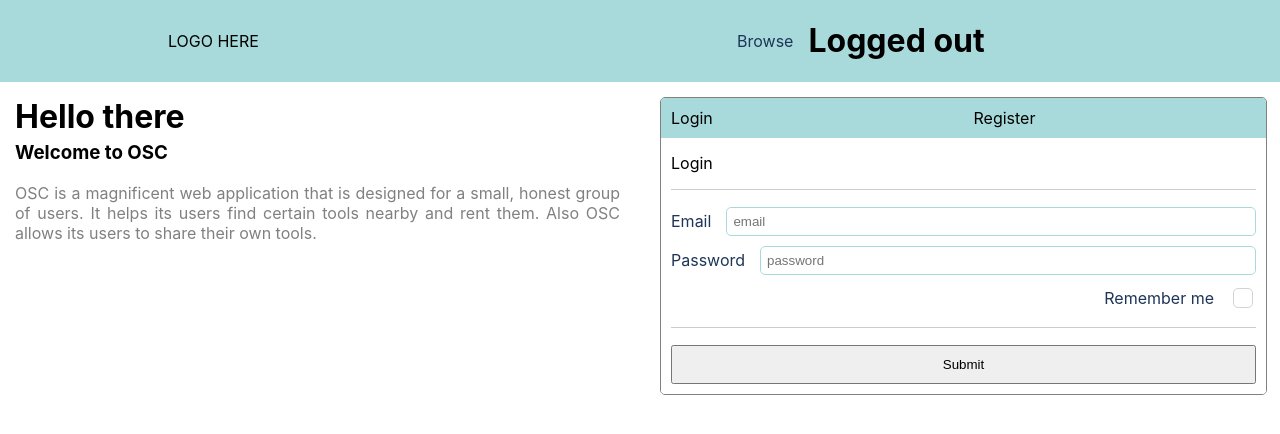
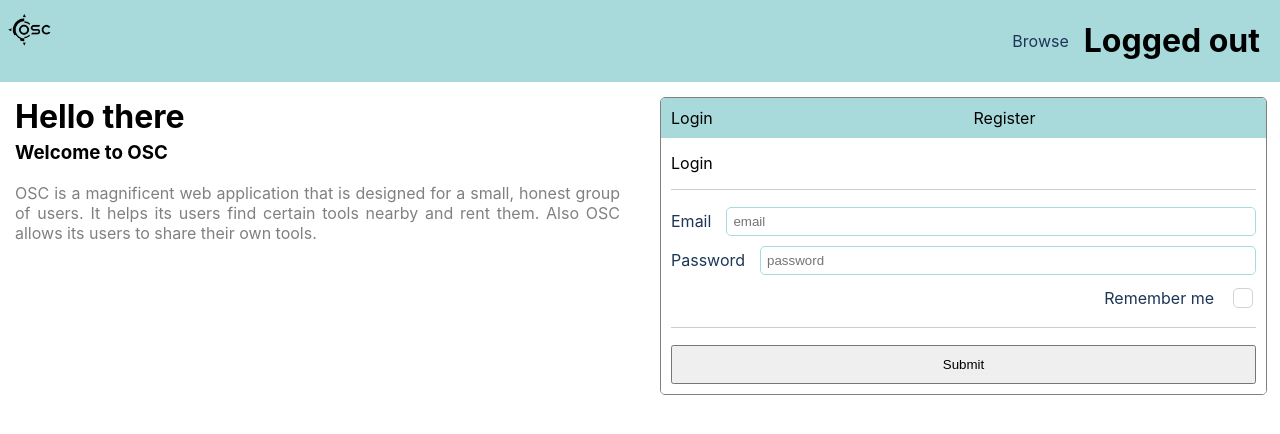
Before and after one commit to Dumitrescu-Dragos/Proiect-colectiv-Group934-Team3, a React (Create React App) app in the folder front-end1/: page / in a window 1280 px wide. Shown: the top 434 px of the page. Built offline with nearby package versions, Linux system fonts and the light colour scheme.

Commit message:
a bit of header

```diff
--- a/front-end1/src/components/header/Header.scss
+++ b/front-end1/src/components/header/Header.scss
@@ -5,9 +5,8 @@ header {
     background-color: $light-blue-color;
 
     .logo {
-        padding-bottom: 20px;
-        padding-top: 20px;
-        width: 50%;
+        padding: 0px;
+        height: 60px;
         display: flex;
         align-items: center;
         justify-content: center;
@@ -15,8 +14,9 @@ header {
 
     .nav {
         display: flex;
+        padding-right: 20px;
         align-items: center;
-        justify-content: center;
+        justify-content: flex-end;
         width: 100%;
 
         .header-button {
--- a/front-end1/src/components/header/Header.tsx
+++ b/front-end1/src/components/header/Header.tsx
@@ -37,11 +37,13 @@ export default class Header extends React.Component<IHeaderProps, IHeaderState>
     }
 
     public render () {
+        const logoImage="/assets/images/OSC_Black.png";
         return (
             <header>
-                <div className='logo'>
-                    LOGO HERE
-                </div>
+                <a href={"/"}>
+
+                    <img src={logoImage} className='logo'/>
+                </a>
                 <div className='nav'>
                     {this.renderHeaderButton('Browse', "/all-ads", false)}
                     {this.renderHeaderButton('My Ads', "/my-ads", true)}
```
Also changed, not shown: front-end1/public/assets/images/OSC_Black.png (added).
